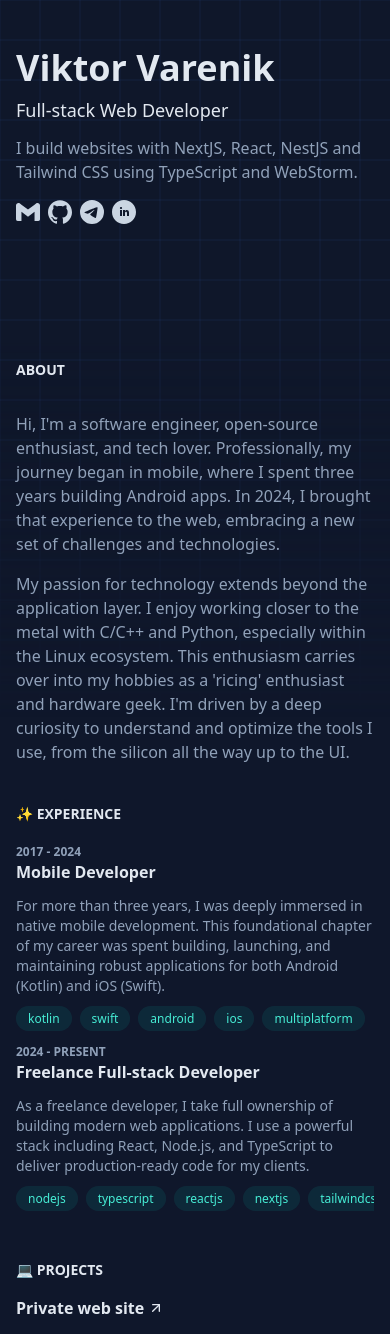
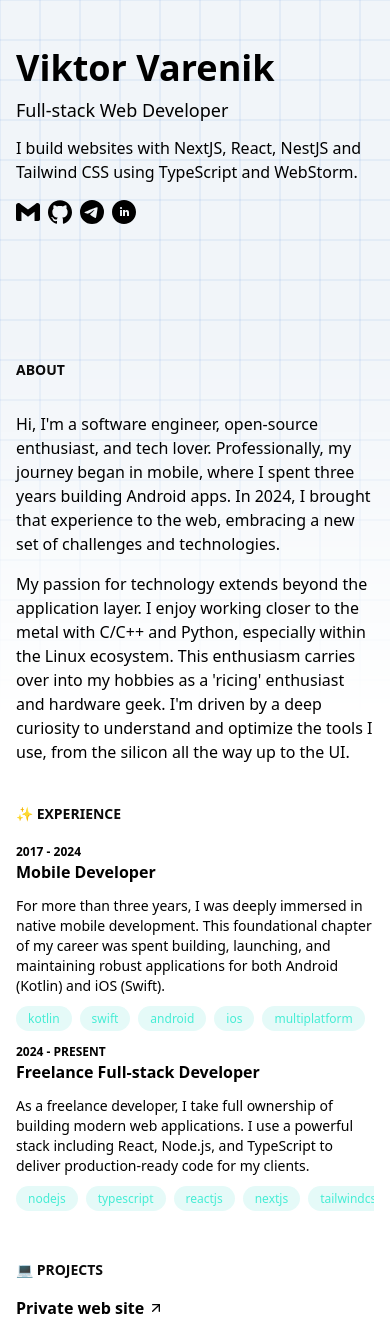
Before and after one commit to kotleni/kotleni.github.io, a Next.js app: page / in a window 390 px wide. Shown: the top 1334 px of the page. Built offline with nearby package versions, Linux system fonts and the light colour scheme.

Commit message:
feat: impl basic light theme support

```diff
--- a/src/app/experience-part.tsx
+++ b/src/app/experience-part.tsx
@@ -42,7 +42,7 @@ export function ExperiencePart() {
             <a
                 href="/"
                 hidden={true}
-                className="flex flex-row justify-end gap-2 text-slate-400 px-8"
+                className="flex flex-row justify-end gap-2 px-8"
             >
                 <p className="text-sm">Download resume (PDF)</p>
                 <FileText className="size-5" />
--- a/src/app/layout.tsx
+++ b/src/app/layout.tsx
@@ -23,7 +23,7 @@ export default function RootLayout({
                 />
                 <title>kotleni's web</title>
             </head>
-            <body className="bg-slate-900 font-sans">
+            <body className="font-sans">
                 <Suspense>
                     <ThemeProvider
                         attribute="class"
--- a/src/app/page.tsx
+++ b/src/app/page.tsx
@@ -17,13 +17,10 @@ function LeftSide() {
     return (
         <div className="w-full md:w-[40%] md:flex-shrink-0">
             <div className="w-full md:w-[40%] p-(--blocks-padding-mobile) md:p-(--blocks-padding) pt-4 md:pt-34 md:fixed md:top-0 md:max-h-screen">
-                <Link
-                    href="/"
-                    className="text-4xl md:text-5xl font-bold text-slate-200"
-                >
+                <Link href="/" className="text-4xl md:text-5xl font-bold">
                     Viktor Varenik
                 </Link>
-                <h2 className="text-lg md:text-2xl font-medium mt-2 text-slate-200">
+                <h2 className="text-lg md:text-2xl font-medium mt-2">
                     Full-stack Web Developer
                 </h2>
                 <p className="mt-3 leading-normal sm:w-[90%] md:w-[70%] lg:w-[50%]">
@@ -32,7 +29,7 @@ function LeftSide() {
                     {extensions.isEnabled(Extension.Cute) ? ' :3' : ''}
                 </p>
 
-                <div className="flex flex-row gap-2 py-4 text-slate-300">
+                <div className="flex flex-row gap-2 py-4">
                     <Link href="mailto:yavarenikya@gmail.com">
                         <GmailLogo className="size-6 hover:animate-spin" />
                     </Link>
@@ -60,13 +57,13 @@ function RightSide() {
             <ExperiencePart />
             <ProjectsPart />
 
-            <p className="mt-16 md:px-4 pb-4 text-sm text-slate-500">
+            <p className="mt-16 md:px-4 pb-4 text-sm">
                 Designed in Figma and coded in WebStorm with fun. Built with
                 Next.js and Tailwind CSS, deployed with roockie (home-lab
                 server). Heavily inspired by{' '}
                 <Link
                     href="https://brittanychiang.com/"
-                    className="font-medium text-slate-400 hover:text-teal-300"
+                    className="font-medium hover:text-primary"
                 >
                     Brittany Chiang website
                 </Link>
@@ -78,7 +75,7 @@ function RightSide() {
 
 export default function Home() {
     return (
-        <div className="w-full flex justify-center text-slate-400 overflow-x-hidden">
+        <div className="w-full flex justify-center overflow-x-hidden">
             <div className="w-full md:container xl:max-w-7xl md:flex md:flex-row md:items-start max-md:pt-8">
                 <LeftSide />
                 <RightSide />
--- a/src/components/block-header.tsx
+++ b/src/components/block-header.tsx
@@ -6,7 +6,7 @@ export interface StickyHeaderProps {
 export function BlockHeader(props: StickyHeaderProps) {
     return (
         <div className="z-10 md:pl-4 pb-4 mt-(--blocks-top-margin)">
-            <h2 className="text-sm font-bold uppercase text-slate-200">
+            <h2 className="text-sm font-bold uppercase text-foreground">
                 <span>{props.emoji}</span> {props.title}
             </h2>
         </div>
--- a/src/components/dynamic-bg.tsx
+++ b/src/components/dynamic-bg.tsx
@@ -28,10 +28,9 @@ export default function DynamicBackground() {
 
         // This function draws our simple, single-layer grid. That's it.
         const drawGrid = () => {
-            // const theme = document.documentElement.classList.contains('dark')
-            //     ? 'dark'
-            //     : 'light';
-            const theme = 'dark';
+            const theme = document.documentElement.classList.contains('dark')
+                ? 'dark'
+                : 'light';
             const themeColors = COLORS[theme];
 
             // Set canvas size
@@ -91,11 +90,11 @@ export default function DynamicBackground() {
             aria-hidden="true"
             className="
         pointer-events-none fixed inset-0 z-[-1]
-        [mask-image:linear-gradient(to_bottom,black_40%,transparent_85%)]
-        [-webkit-mask-image:linear-gradient(to_bottom,black_40%,transparent_85%)]
+        [mask-image:linear-gradient(to_bottom,white_40%,transparent_85%)]
+        [-webkit-mask-image:linear-gradient(to_bottom,white_40%,transparent_85%)]
       "
         >
-            <canvas ref={canvasRef} />
+            <canvas ref={canvasRef} className="w-full h-full" />
         </div>
     );
 }
--- a/src/components/experience-card.tsx
+++ b/src/components/experience-card.tsx
@@ -15,9 +15,7 @@ export function ExperienceCard(props: ExperienceCardProps) {
                 </p>
             </span>
             <span className="overflow-hidden">
-                <h3 className="text-base font-bold text-slate-200">
-                    {props.title}
-                </h3>
+                <h3 className="text-base font-bold">{props.title}</h3>
                 <p className="text-sm mt-3">{props.description}</p>
                 <p className="text-sm my-3">
                     {props.tags.map(tag => (
--- a/src/components/project-card.tsx
+++ b/src/components/project-card.tsx
@@ -15,7 +15,7 @@ export function ProjectCard(props: ProjectCardProps) {
                 href={props.githubUrl}
                 target="_blank"
                 rel="noreferrer"
-                className="flex flex-row items-center gap-1 text-slate-200 hover:text-slate-300"
+                className="flex flex-row items-center gap-1 hover:text-primary"
             >
                 <h3 className="text-base font-bold ">{props.title}</h3>
                 <ArrowUpRight className="size-4" />
```
